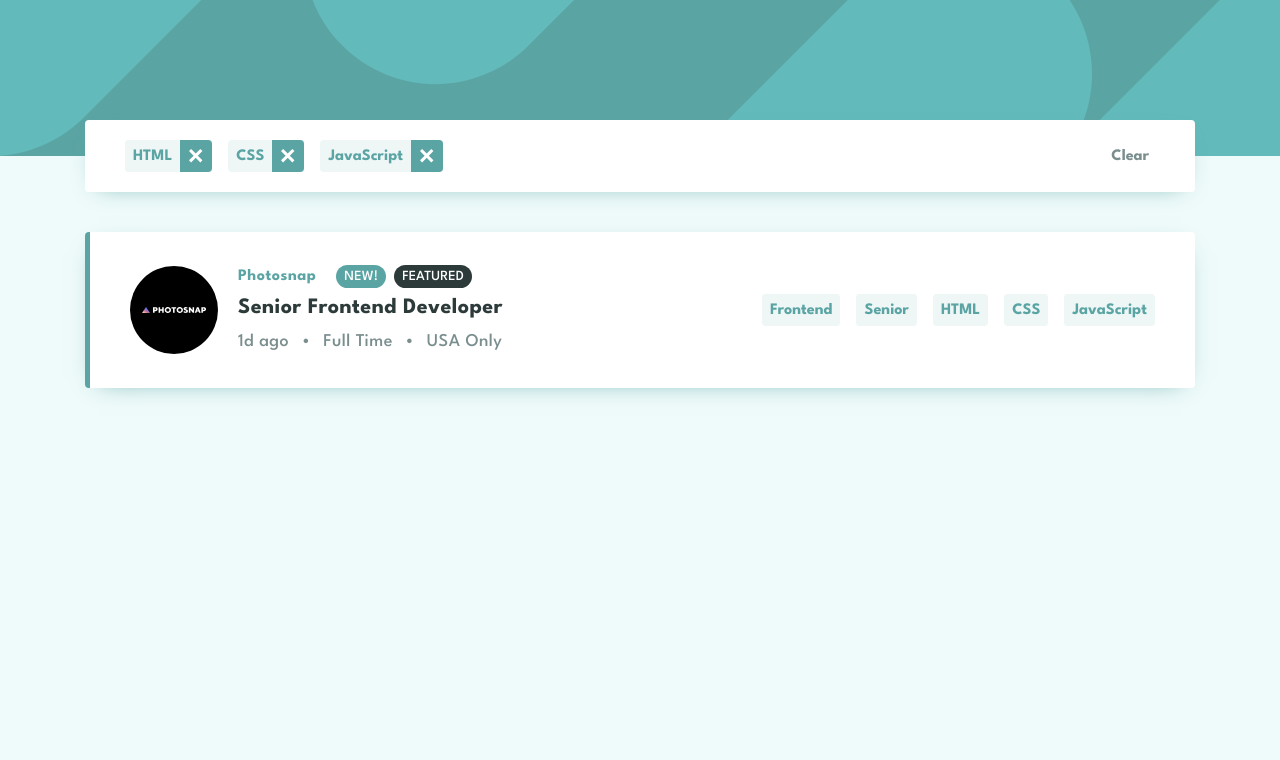
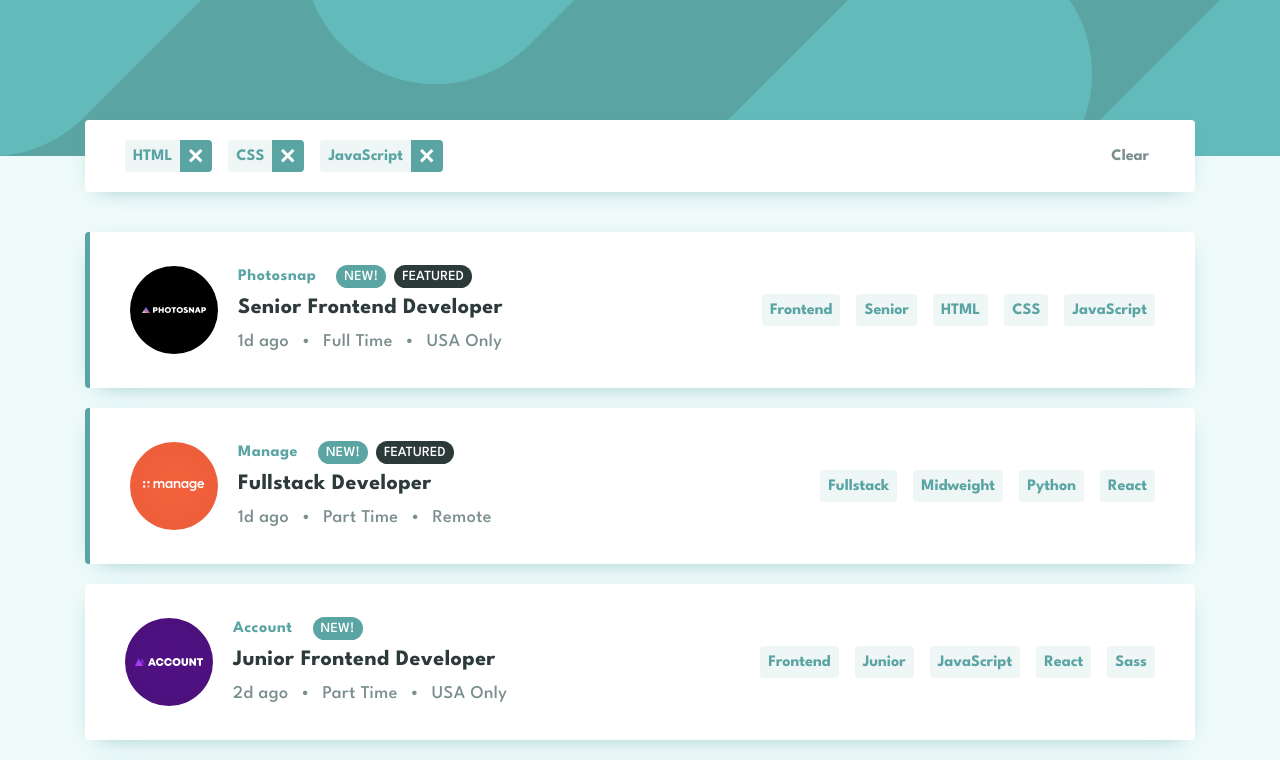
Before and after one commit to Koser61/job-listings-with-filtering, a React (Create React App) app: page / in a window 1280 px wide. Shown: the top 760 px of the page. Built offline with nearby package versions, Linux system fonts and the light colour scheme.

Commit message:
Add job listings rendering in App.js

```diff
--- a/src/App.js
+++ b/src/App.js
@@ -12,7 +12,9 @@ const App = () => (
     <Header />
     <Container>
       <Filters filters={['HTML', 'CSS', 'JavaScript']} />
-      <JobListing {...data[0]} />
+      {data.map((dataEntry) =>
+        <JobListing key={dataEntry.id} {...dataEntry} />
+      )}
     </Container>
   </>
 );
```
